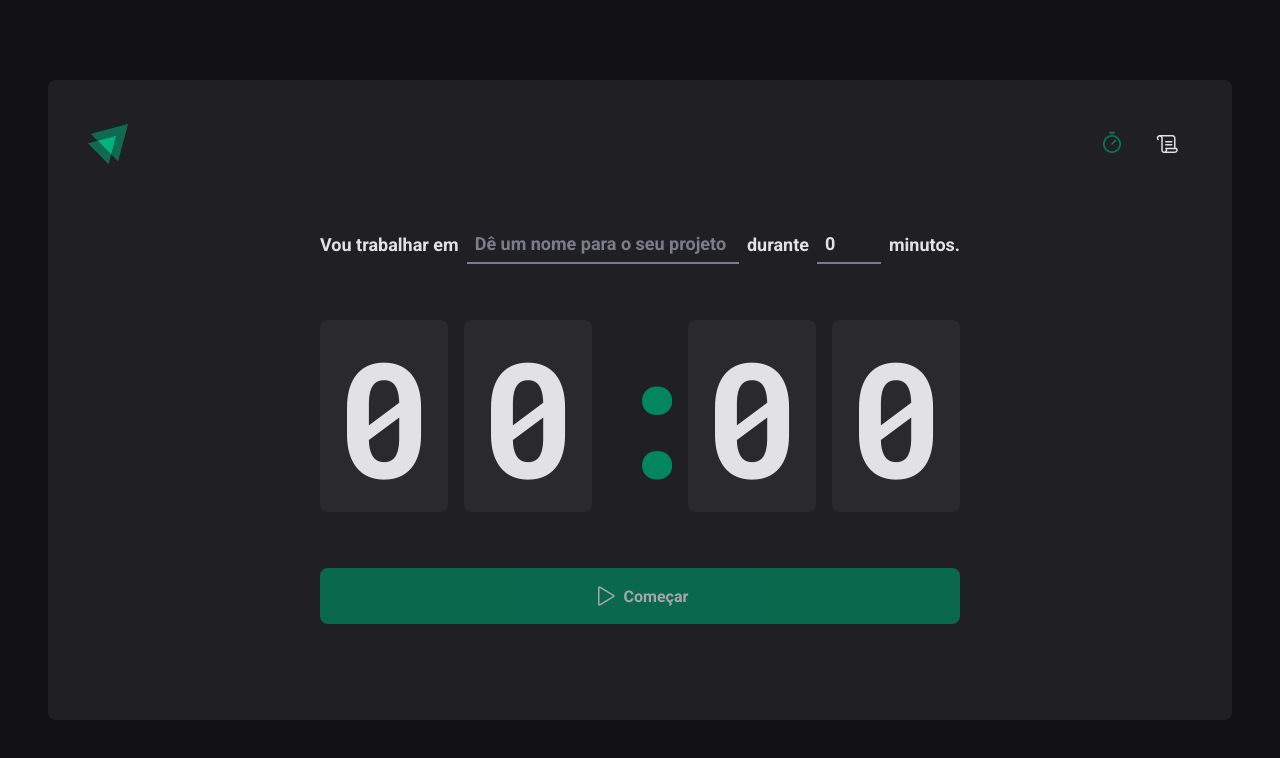
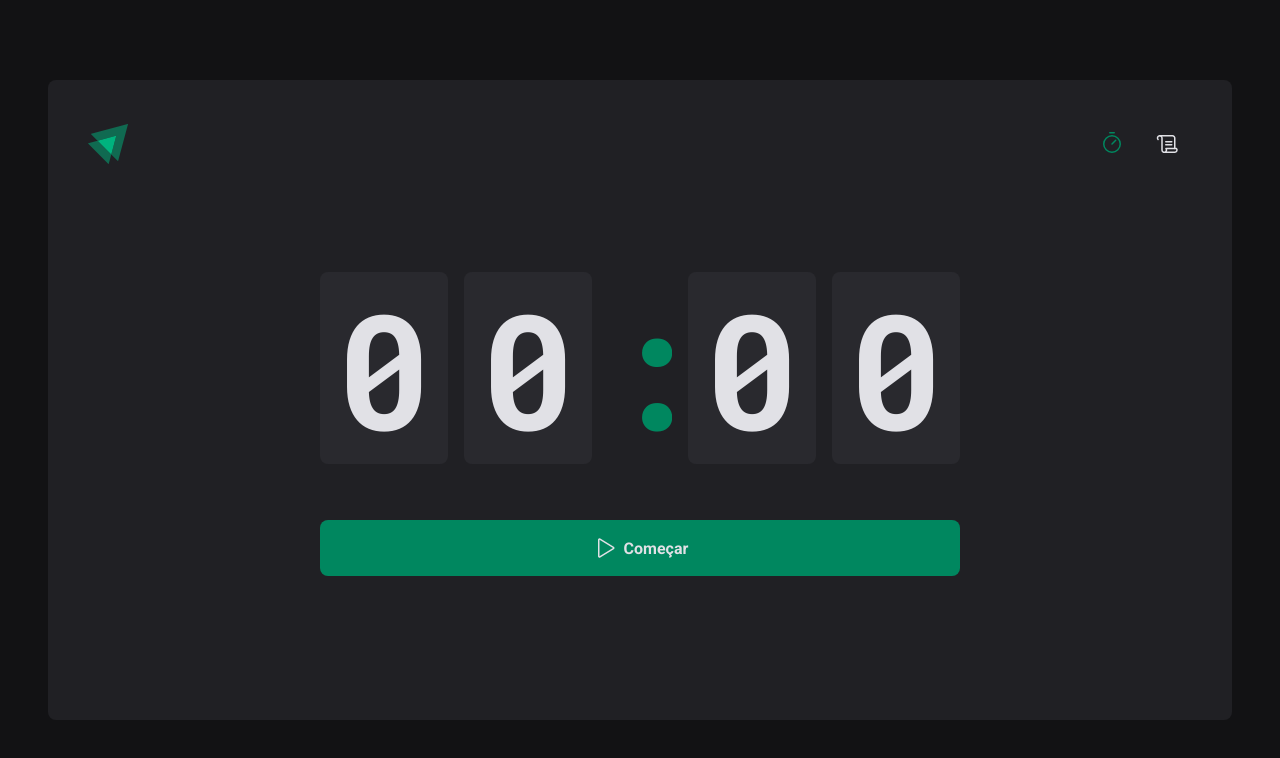
Before and after one commit to edsonrosadev/spas_reactjs, a React (Vite) app: page / in a window 1280 px wide. Shown: the top 758 px of the page. Built offline with nearby package versions, Linux system fonts and the light colour scheme.

Commit message:
convertendo para contexto

```diff
--- /dev/null
+++ b/src/pages/Home/components/Countdown/index.tsx
@@ -0,0 +1,59 @@
+import { useContext, useEffect, useState } from "react";
+import { CountdownContainer, Separator } from "./styles";
+import { differenceInSeconds } from "date-fns";
+import { CyclesContext } from "../..";
+
+export function Countdown() {
+  const { activeCycle, activeCycleId, markCurrentCycleAsFinished } = useContext(CyclesContext)
+  const [amountSecondsPassed, setAmountSecondsPassed] = useState(0)
+
+  const totalSeconds = activeCycle ? activeCycle.minutesAmount * 60 : 0
+
+  useEffect(() => {
+    let interval: number;
+
+    if (activeCycle) {
+      interval = setInterval(() => {
+        const secondsDifference = differenceInSeconds(
+          new Date(),
+          activeCycle.startDate
+        )
+
+        if(secondsDifference >= totalSeconds) {
+          markCurrentCycleAsFinished()
+          setAmountSecondsPassed(totalSeconds)
+          clearInterval(interval)
+        } else{
+          setAmountSecondsPassed(secondsDifference)
+        }
+      }, 1000)
+    }
+    return () => {
+      clearInterval(interval)
+    }
+  }, [activeCycle, totalSeconds, activeCycleId, markCurrentCycleAsFinished])
+
+  const currentSeconds = activeCycle ? totalSeconds - amountSecondsPassed : 0
+
+  const minutesAmount = Math.floor(currentSeconds / 60)
+  const secondsAmount = currentSeconds % 60
+
+  const minutes = String(minutesAmount).padStart(2, '0')
+  const seconds = String(secondsAmount).padStart(2, '0')
+
+  useEffect(() => {
+    if(activeCycle) {
+      document.title = `${minutes}:${seconds}`
+    }
+  }, [minutes, seconds, activeCycle])
+
+  return(
+    <CountdownContainer>
+      <span>{minutes[0]}</span>
+      <span>{minutes[1]}</span>
+      <Separator>:</Separator>
+      <span>{seconds[0]}</span>
+      <span>{seconds[1]}</span>
+    </CountdownContainer>
+  )
+}
--- /dev/null
+++ b/src/pages/Home/components/Countdown/styles.ts
@@ -0,0 +1,27 @@
+import styled from "styled-components"
+
+
+export const CountdownContainer = styled.div`
+  font-family: 'Roboto Mono', monospace;
+  font-size: 10rem;
+  line-height: 8rem;
+  color: ${(props) => props.theme['gray-100']};
+
+  display: flex;
+  gap: 1rem;
+
+  span {
+    background: ${(props) => props.theme['gray-700']};
+    padding: 2rem 1rem;
+    border-radius: 8px;
+  }
+`
+export const Separator = styled.div`
+  padding: 2rem 0;
+  color: ${(props) => props.theme['green-500']};
+
+  width: 4rem;
+  overflow: hidden;
+  diplay: flex;
+  justify-content:
+`
--- /dev/null
+++ b/src/pages/Home/components/NewCycleForm/index.tsx
@@ -0,0 +1,57 @@
+import { useForm } from "react-hook-form";
+import { FormContainer, MinutesAmaountInput, TaskInput } from "./styles";
+import * as zod from 'zod';
+import { zodResolver } from "@hookform/resolvers/zod";
+
+const newCycleFormValidationSchema = zod.object({
+  task: zod.string().min(1, 'Informe a tarefa'),
+  minutesAmount: zod
+    .number()
+    .min(1, 'O ciclo precisa ser de no mínimo 5 minutos.')
+    .max(60, 'O ciclo precisa ser de no máximo 60 minutos.'),
+})
+
+type NewCycleFormData = zod.infer<typeof newCycleFormValidationSchema>
+
+export function NewCycleForm() {
+  const {register, handleSubmit, watch, reset } = useForm<NewCycleFormData>({
+    resolver: zodResolver(newCycleFormValidationSchema),
+    defaultValues: {
+      task: '',
+      minutesAmount: 0,
+    }
+  })
+
+  return (
+    <FormContainer>
+    <label htmlFor="task">Vou trabalhar em</label>
+    <TaskInput
+      id="task"
+      list="task-suggestions"
+      placeholder="Dê um nome para o seu projeto"
+      disabled={!!activeCycle}
+      {...register('task')}
+    />
+
+    <datalist id="task-suggestions">
+      <option value="Projeto 1" />
+      <option value="Projeto 2" />
+      <option value="Projeto 3" />
+      <option value="Outros" />
+    </datalist>
+    <label htmlFor="minutesAmount">durante</label>
+    <MinutesAmaountInput
+      type="number"
+      id="minutesAmount"
+      placeholder="00"
+      step={5}
+      min={1}
+      max={60}
+      disabled={!!activeCycle}
+      {...register('minutesAmount', {valueAsNumber: true})}
+    />
+
+    <span>minutos.</span>
+  </FormContainer>
+  )
+}
--- /dev/null
+++ b/src/pages/Home/components/NewCycleForm/styles.ts
@@ -0,0 +1,44 @@
+import styled from "styled-components"
+
+export const FormContainer = styled.div`
+  width: 100%;
+  display: flex;
+  align-items: center;
+  justify-content: center;
+  gap: 0.5rem;
+  color: ${(props) => props.theme['gray-100']};
+  font-size: 1.125rem;
+  font-weight: bold;
+  flex-wrap: wrap;
+`
+
+const BaseInput = styled.input`
+  background: transparent;
+  height: 2.5rem;
+  border: 0;
+  border-bottom: 2px solid ${(props) => props.theme['gray-500']};
+  font-weight: bold;
+  font-size: 1.125rem;
+  padding: 0 0.5rem;
+  color: ${(props) => props.theme['gray-100']};
+
+  &:focus {
+    box-shadow: none;
+    border-color: ${(props) => props.theme['green-500']};
+  }
+
+  &::placeholder {
+    color: ${(props) => props.theme['gray-500']};
+  }
+`
+export const TaskInput = styled(BaseInput)`
+  flex: 1;
+
+  &::-webkit-calendar-picker-indicator {
+    display: none !important;
+  }
+`
+
+export const MinutesAmaountInput = styled(BaseInput)`
+  width: 4rem;
+`
--- a/src/pages/Home/index.tsx
+++ b/src/pages/Home/index.tsx
@@ -2,30 +2,17 @@
 import { useForm } from "react-hook-form";
 import { zodResolver } from '@hookform/resolvers/zod'
 import * as zod from 'zod'
-import { useEffect, useState } from "react";
-import { differenceInSeconds } from 'date-fns'
+import { createContext, useEffect, useState } from "react";
+import { differenceInSeconds } from 'date-fns';
 
 import {
-  CountdownContainer,
-  FormContainer,
   HomeContainer,
-  MinutesAmaountInput,
-  Separator,
   StartCountdownButton,
   StopCountdownButton,
-  TaskInput
 } from "./styles";
 
-
-const newCycleFormValidationSchema = zod.object({
-  task: zod.string().min(1, 'Informe a tarefa'),
-  minutesAmount: zod
-    .number()
-    .min(1, 'O ciclo precisa ser de no mínimo 5 minutos.')
-    .max(60, 'O ciclo precisa ser de no máximo 60 minutos.'),
-})
-
-type NewCycleFormData = zod.infer<typeof newCycleFormValidationSchema>
+import { NewCycleForm } from "./components/NewCycleForm";
+import { Countdown } from "./components/Countdown";
 
 interface Cycle {
   id: string,
@@ -36,58 +23,33 @@
   finishedDate?: Date
 }
 
+interface CyclesContextType {
+  activeCycle: Cycle | undefined
+  activeCycleId: string | null
+  markCurrentCycleAsFinished: () => void
+}
+
+export const CyclesContext = createContext({} as CyclesContextType)
+
 export function Home() {
   const [cycles, setCycles] = useState<Cycle[]>([])
   const [activeCycleId, setActiveCycleId] = useState<string | null>(null)
-  const [amountSecondsPassed, setAmountSecondsPassed] = useState(0)
-
-  const {register, handleSubmit, watch, reset } = useForm<NewCycleFormData>({
-
-    resolver: zodResolver(newCycleFormValidationSchema),
-    defaultValues: {
-      task: '',
-      minutesAmount: 0,
-    }
-  })
 
   const activeCycle = cycles.find((cycle) => cycle.id == activeCycleId)
 
-  const totalSeconds = activeCycle ? activeCycle.minutesAmount * 60 : 0
-
-  useEffect(() => {
-    let interval: number;
-
-    if (activeCycle) {
-      interval = setInterval(() => {
-        const secondsDifference = differenceInSeconds(
-          new Date(),
-          activeCycle.startDate
-        )
-
-        if(secondsDifference >= totalSeconds) {
-          setCycles(state => state.map((cycle) => {
+  function markCurrentCycleAsFinished() {
+    setCycles((state) =>
+      state.map((cycle) => {
         if(cycle.id == activeCycleId) {
-              return { ...cycle, finishedDate: new Date()}
+          return { ...cycle, interruptedData: new Date()}
         } else {
           return cycle
         }
       }),
     )
-
-        setAmountSecondsPassed(totalSeconds)
-        clearInterval(interval)
-        } else{
-          setAmountSecondsPassed(secondsDifference)
-        }
-      }, 1000)
-    }
-    return () => {
-      clearInterval(interval)
   }
 
-  }, [activeCycle, totalSeconds])
-
-  function handleCreateNewCycle(data: NewCycleFormData) {
+  /* function handleCreateNewCycle(data: NewCycleFormData) {
     const id = String(new Date().getTime())
 
     const newCycle: Cycle ={
@@ -103,9 +65,9 @@
 
     reset()
   }
-
+ */
   function handleInterruptCycle() {
-    setCycles((state) =>
+    /* setCycles((state) =>
       state.map((cycle) => {
         if(cycle.id == activeCycleId) {
           return { ...cycle, interruptedData: new Date()}
@@ -113,68 +75,24 @@
           return cycle
         }
       }),
-    )
+    ) */
     setActiveCycleId(null)
   }
 
-  const currentSeconds = activeCycle ? totalSeconds - amountSecondsPassed : 0
 
-  const minutesAmount = Math.floor(currentSeconds / 60)
-  const secondsAmount = currentSeconds % 60
 
-  const minutes = String(minutesAmount).padStart(2, '0')
-  const seconds = String(secondsAmount).padStart(2, '0')
-
-  useEffect(() => {
-    if(activeCycle) {
-      document.title = `${minutes}:${seconds}`
-    }
-  }, [minutes, seconds, activeCycle])
-
-  const task = watch('task')
-  const isSubmitDisabled = !task
+  /* const task = watch('task')
+  const isSubmitDisabled = !task */
 
   return (
     <HomeContainer>
-      <form onSubmit={handleSubmit(handleCreateNewCycle)} action="">
-        <FormContainer>
-          <label htmlFor="task">Vou trabalhar em</label>
-          <TaskInput
-            id="task"
-            list="task-suggestions"
-            placeholder="Dê um nome para o seu projeto"
-            disabled={!!activeCycle}
-            {...register('task')}
-          />
-
-          <datalist id="task-suggestions">
-            <option value="Projeto 1" />
-            <option value="Projeto 2" />
-            <option value="Projeto 3" />
-            <option value="Outros" />
-          </datalist>
-          <label htmlFor="minutesAmount">durante</label>
-          <MinutesAmaountInput
-            type="number"
-            id="minutesAmount"
-            placeholder="00"
-            step={5}
-            min={1}
-            max={60}
-            disabled={!!activeCycle}
-            {...register('minutesAmount', {valueAsNumber: true})}
-          />
-
-          <span>minutos.</span>
-        </FormContainer>
-
-        <CountdownContainer>
-          <span>{minutes[0]}</span>
-          <span>{minutes[1]}</span>
-          <Separator>:</Separator>
-          <span>{seconds[0]}</span>
-          <span>{seconds[1]}</span>
-        </CountdownContainer>
+      <form /* onSubmit={handleSubmit(handleCreateNewCycle)} */ action="">
+        <CyclesContext.Provider
+          value={{ activeCycle, activeCycleId, markCurrentCycleAsFinished }}
+        >
+          {/* <NewCycleForm /> */}
+          <Countdown />
+        </CyclesContext.Provider>
 
       {activeCycle? (
         <StopCountdownButton onClick={handleInterruptCycle} type="button">
@@ -182,7 +100,7 @@
           Interromper
       </StopCountdownButton>
       ):(
-        <StartCountdownButton disabled={isSubmitDisabled} type="submit">
+        <StartCountdownButton /* disabled={isSubmitDisabled} */ type="submit">
           <Play size={24} />
           Começar
         </StartCountdownButton>
--- a/src/pages/Home/styles.ts
+++ b/src/pages/Home/styles.ts
@@ -16,73 +16,6 @@
   }
 `
 
-export const FormContainer = styled.div`
-  width: 100%;
-  display: flex;
-  align-items: center;
-  justify-content: center;
-  gap: 0.5rem;
-  color: ${(props) => props.theme['gray-100']};
-  font-size: 1.125rem;
-  font-weight: bold;
-  flex-wrap: wrap;
-`
-
-const BaseInput = styled.input`
-  background: transparent;
-  height: 2.5rem;
-  border: 0;
-  border-bottom: 2px solid ${(props) => props.theme['gray-500']};
-  font-weight: bold;
-  font-size: 1.125rem;
-  padding: 0 0.5rem;
-  color: ${(props) => props.theme['gray-100']};
-
-  &:focus {
-    box-shadow: none;
-    border-color: ${(props) => props.theme['green-500']};
-  }
-
-  &::placeholder {
-    color: ${(props) => props.theme['gray-500']};
-  }
-`
-export const TaskInput = styled(BaseInput)`
-  flex: 1;
-
-  &::-webkit-calendar-picker-indicator {
-    display: none !important;
-  }
-`
-
-export const MinutesAmaountInput = styled(BaseInput)`
-  width: 4rem;
-`
-
-export const CountdownContainer = styled.div`
-  font-family: 'Roboto Mono', monospace;
-  font-size: 10rem;
-  line-height: 8rem;
-  color: ${(props) => props.theme['gray-100']};
-
-  display: flex;
-  gap: 1rem;
-
-  span {
-    background: ${(props) => props.theme['gray-700']};
-    padding: 2rem 1rem;
-    border-radius: 8px;
-  }
-`
-export const Separator = styled.div`
-  padding: 2rem 0;
-  color: ${(props) => props.theme['green-500']};
-
-  width: 4rem;
-  overflow: hidden;
-  diplay: flex;
-  justify-content:
-`
 ''
 export const BaseCountdownButton = styled.button`
   width: 100%;
```
Lines whose indentation alone changed are shown as unchanged.
